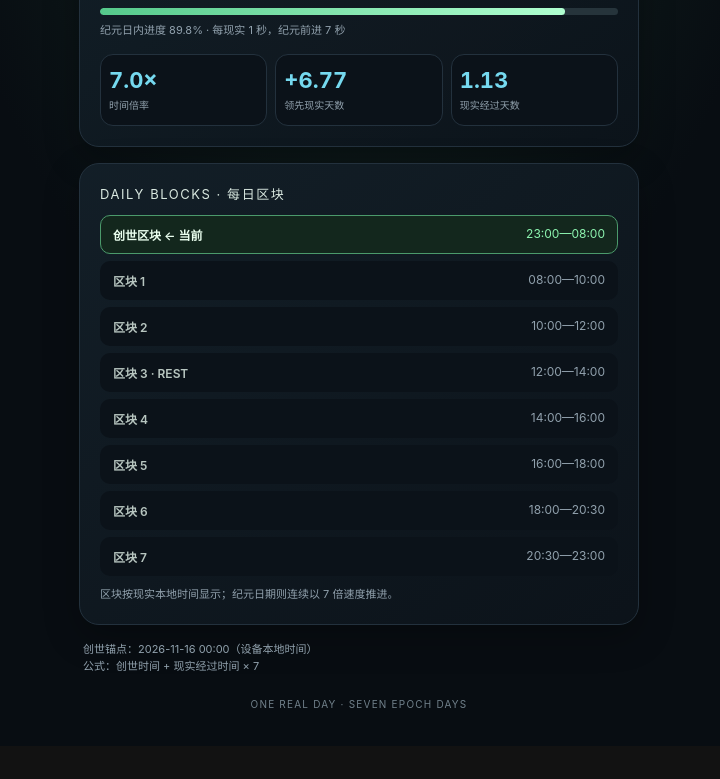
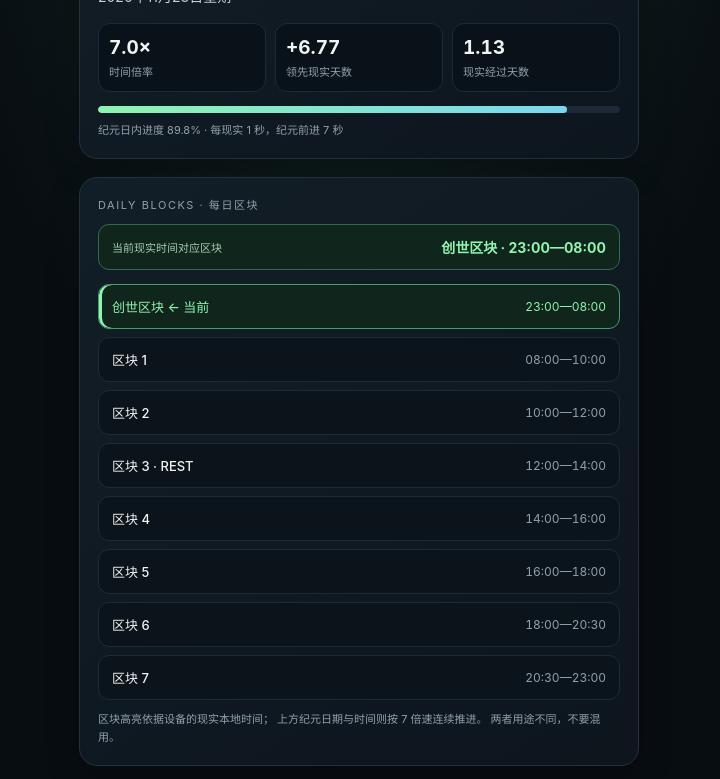
Before and after one commit to Cree111/epoch7, a plain HTML site: page index.html in a window 1280 px wide. Shown: the part 481-1260 px from the top of the page, without its empty margins (281-1001 px from the left). Before the commit the page ends 1227 px from the top, so only its background shows below. Drawn offline with Linux system fonts and the light colour scheme.

Commit message:
Update index.html

```diff
--- a/index.html
+++ b/index.html
@@ -1,87 +1,593 @@
-<!doctype html>
+
+<!DOCTYPE html>
 <html lang="zh-CN">
 <head>
-<meta charset="utf-8">
+<meta charset="UTF-8">
 <meta name="viewport" content="width=device-width, initial-scale=1, viewport-fit=cover">
 <meta name="theme-color" content="#080d12">
 <title>EPOCH-7 · 加速纪元历</title>
+
 <style>
-:root{color-scheme:dark;--bg:#080d12;--panel:#101922;--line:#23313d;--muted:#91a1ad;--green:#8df5b0;--cyan:#75d9ef}
-*{box-sizing:border-box}body{margin:0;background:radial-gradient(ellipse at 50% -15%,#183329 0%,var(--bg) 55%);color:#eef6f2;font-family:-apple-system,BlinkMacSystemFont,"Segoe UI",sans-serif;min-height:100vh;padding:env(safe-area-inset-top) 18px env(safe-area-inset-bottom)}
-main{max-width:560px;margin:0 auto;padding:28px 0 36px}.top{display:flex;justify-content:space-between;align-items:center;letter-spacing:.16em;font-size:12px;color:var(--muted)}.live{color:var(--green);border:1px solid #326b4c;border-radius:30px;padding:6px 10px}
-h1{font-size:32px;letter-spacing:.08em;margin:22px 0 4px}.sub{color:var(--muted);font-size:11px;letter-spacing:.18em}
-.panel{background:linear-gradient(145deg,rgba(19,31,40,.96),rgba(12,19,26,.96));border:1px solid var(--line);border-radius:20px;padding:20px;margin-top:16px;box-shadow:0 12px 35px #0004}
-.label{font-size:11px;color:var(--muted);letter-spacing:.13em}.date{font-size:clamp(29px,8vw,42px);font-weight:650;letter-spacing:.02em;margin:9px 0 2px;font-variant-numeric:tabular-nums}.clock{font-size:22px;color:#d0ddd7;font-variant-numeric:tabular-nums}.epoch .date{color:var(--green)}.epoch .clock{color:#b5f6ca}.stats{display:grid;grid-template-columns:repeat(3,1fr);gap:8px;margin-top:15px}.stat{background:#0b1219;border:1px solid var(--line);border-radius:13px;padding:12px 8px}.stat strong{display:block;font-size:22px;color:var(--cyan);font-variant-numeric:tabular-nums}.stat span{font-size:10px;color:var(--muted)}
-.track{height:7px;background:#26343b;border-radius:9px;overflow:hidden;margin:12px 0 7px}.fill{height:100%;width:0;background:linear-gradient(90deg,#55c98b,#b0ffd0);border-radius:9px}.small{font-size:11px;color:var(--muted);line-height:1.6}.section-title{font-size:13px;letter-spacing:.12em;color:#d9e8e0;margin-bottom:12px}.blocks{display:grid;gap:7px}.block{display:flex;justify-content:space-between;gap:10px;padding:10px 12px;border-radius:10px;background:#0b1219;border:1px solid transparent;font-size:12px;color:#b8c6c0}.block.active{border-color:#4b9a6b;background:#13271d;color:#eaffef}.block b{font-weight:600}.block em{font-style:normal;color:var(--muted)}.block.active em{color:var(--green)}footer{text-align:center;color:#71818b;font-size:10px;letter-spacing:.12em;margin-top:22px}
+:root {
+  color-scheme: dark;
+  --bg: #080d12;
+  --panel: #101922;
+  --line: #23313d;
+  --muted: #91a1ad;
+  --green: #8df5b0;
+  --cyan: #75d9ef;
+}
+
+* {
+  box-sizing: border-box;
+}
+
+body {
+  margin: 0;
+  background: radial-gradient(ellipse at 50% -15%, #183329 0%, var(--bg) 55%);
+  color: #eef6f2;
+  font-family: -apple-system, BlinkMacSystemFont, "Segoe UI", sans-serif;
+  min-height: 100vh;
+  padding: env(safe-area-inset-top) 18px env(safe-area-inset-bottom);
+}
+
+main {
+  max-width: 560px;
+  margin: 0 auto;
+  padding: 28px 0 36px;
+}
+
+.top {
+  display: flex;
+  justify-content: space-between;
+  align-items: center;
+  letter-spacing: .16em;
+  font-size: 12px;
+  color: var(--muted);
+}
+
+.live {
+  color: var(--green);
+  border: 1px solid #326b4c;
+  border-radius: 30px;
+  padding: 6px 10px;
+}
+
+h1 {
+  font-size: 32px;
+  letter-spacing: .08em;
+  margin: 22px 0 4px;
+}
+
+.sub {
+  color: var(--muted);
+  font-size: 11px;
+  letter-spacing: .18em;
+}
+
+.panel {
+  background: linear-gradient(145deg, #121e27, #0d151d);
+  border: 1px solid var(--line);
+  border-radius: 18px;
+  padding: 18px;
+  margin-top: 18px;
+  box-shadow: 0 12px 35px #0003;
+}
+
+.label,
+.section-title {
+  font-size: 11px;
+  letter-spacing: .14em;
+  color: var(--muted);
+}
+
+.clock {
+  font-size: clamp(38px, 11vw, 58px);
+  font-weight: 650;
+  letter-spacing: .035em;
+  margin: 9px 0 2px;
+  font-variant-numeric: tabular-nums;
+}
+
+.date {
+  font-size: 14px;
+  color: #c2d0d8;
+}
+
+.zone {
+  font-size: 11px;
+  color: var(--muted);
+  margin-top: 8px;
+}
+
+.epoch {
+  color: var(--green);
+}
+
+.stats {
+  display: grid;
+  grid-template-columns: repeat(3, 1fr);
+  gap: 9px;
+  margin-top: 17px;
+}
+
+.stat {
+  background: #0a1219;
+  border: 1px solid #1c2b35;
+  border-radius: 12px;
+  padding: 12px 10px;
+}
+
+.stat strong {
+  display: block;
+  font-size: 19px;
+  font-variant-numeric: tabular-nums;
+}
+
+.stat span {
+  display: block;
+  color: var(--muted);
+  font-size: 11px;
+  margin-top: 4px;
+}
+
+.progress {
+  height: 7px;
+  background: #1b2a34;
+  border-radius: 10px;
+  overflow: hidden;
+  margin-top: 14px;
+}
+
+.progress > div {
+  height: 100%;
+  width: 0;
+  background: linear-gradient(90deg, var(--green), var(--cyan));
+  border-radius: 10px;
+}
+
+.small {
+  font-size: 11px;
+  color: var(--muted);
+  line-height: 1.7;
+}
+
+.blocks {
+  display: grid;
+  gap: 8px;
+  margin-top: 14px;
+}
+
+.block {
+  display: flex;
+  justify-content: space-between;
+  align-items: center;
+  gap: 12px;
+  padding: 12px 13px;
+  border: 1px solid #1d2b35;
+  border-radius: 11px;
+  background: #0b141b;
+}
+
+.block b {
+  font-size: 13px;
+  font-weight: 550;
+}
+
+.block em {
+  font-style: normal;
+  color: var(--muted);
+  font-size: 12px;
+  font-variant-numeric: tabular-nums;
+}
+
+.block.active {
+  border-color: #4b9b6a;
+  background: #10251b;
+  box-shadow: inset 3px 0 var(--green);
+}
+
+.block.active b,
+.block.active em {
+  color: var(--green);
+}
+
+.current {
+  display: flex;
+  justify-content: space-between;
+  align-items: center;
+  gap: 12px;
+  margin-top: 12px;
+  padding: 12px 13px;
+  background: #10251b;
+  border: 1px solid #326b4c;
+  border-radius: 11px;
+}
+
+.current span {
+  font-size: 11px;
+  color: #a6cbb3;
+}
+
+.current strong {
+  color: var(--green);
+  font-size: 14px;
+}
+
+footer {
+  text-align: center;
+  color: #52636d;
+  font-size: 10px;
+  letter-spacing: .2em;
+  margin-top: 26px;
+}
+
+@media (max-width: 380px) {
+  .stats {
+    gap: 6px;
+  }
+
+  .stat {
+    padding: 10px 7px;
+  }
+
+  .stat strong {
+    font-size: 17px;
+  }
+}
 </style>
 </head>
-<body><main>
-<div class="top"><span>PERSONAL TIME SYSTEM</span><span class="live">● LIVE · 7×</span></div>
-<h1>EPOCH-7</h1><div class="sub">THE ACCELERATED CALENDAR</div>
+
+<body>
+<main>
+
+  <div class="top">
+    <span>PROJECT · EPOCH-7</span>
+    <span class="live">● LIVE</span>
+  </div>
+
+  <h1>EPOCH-7</h1>
+  <div class="sub">THE ACCELERATED CALENDAR</div>
+
+  <!-- 现实时间 -->
   <section class="panel">
- <div class="label">REAL WORLD · 现实时间</div>
- <div class="date" id="realDate">----</div><div class="clock" id="realClock">--:--:--</div>
- <div class="small" id="zone"></div>
+    <div class="label">REAL TIME · 现实时间</div>
+    <div class="clock" id="realClock">--:--:--</div>
+    <div class="date" id="realDate">----</div>
+    <div class="zone" id="zone">设备时区：--</div>
   </section>
-<section class="panel epoch">
- <div class="label">ACCELERATED TIME · 加速时间</div>
- <div class="date" id="epochDate">----</div><div class="clock" id="epochClock">--:--:--</div>
- <div class="track"><div class="fill" id="progress"></div></div>
- <div class="small" id="progressText">正在计算时间流速…</div>
+
+  <!-- 纪元时间 -->
+  <section class="panel">
+    <div class="label epoch">ACCELERATED TIME · 加速纪元时间</div>
+
+    <div class="clock epoch" id="epochClock">--:--:--</div>
+    <div class="date" id="epochDate">----</div>
+
     <div class="stats">
-  <div class="stat"><strong>7.0×</strong><span>时间倍率</span></div>
-  <div class="stat"><strong id="ahead">+0</strong><span>领先现实天数</span></div>
-  <div class="stat"><strong id="elapsed">0</strong><span>现实经过天数</span></div>
+      <div class="stat">
+        <strong>7.0×</strong>
+        <span>时间倍率</span>
+      </div>
+
+      <div class="stat">
+        <strong id="ahead">+0.00</strong>
+        <span>领先现实天数</span>
+      </div>
+
+      <div class="stat">
+        <strong id="elapsed">0.00</strong>
+        <span>现实经过天数</span>
+      </div>
+    </div>
+
+    <div class="progress">
+      <div id="progress"></div>
+    </div>
+
+    <div class="small" id="progressText" style="margin-top:8px">
+      纪元日内进度 · 每现实 1 秒，纪元前进 7 秒
     </div>
   </section>
+
+  <!-- 每日区块 -->
   <section class="panel">
     <div class="section-title">DAILY BLOCKS · 每日区块</div>
+
+    <div class="current">
+      <span>当前现实时间对应区块</span>
+      <strong id="currentBlock">正在计算…</strong>
+    </div>
+
     <div class="blocks" id="blocks"></div>
- <div class="small" style="margin-top:10px">区块按现实本地时间显示；纪元日期则连续以 7 倍速度推进。</div>
+
+    <div class="small" style="margin-top:10px">
+      区块高亮依据设备的现实本地时间；
+      上方纪元日期与时间则按 7 倍速连续推进。
+      两者用途不同，不要混用。
+    </div>
   </section>
-<div class="small" style="margin:16px 4px 0">创世锚点：2026-11-16 00:00（设备本地时间）<br>公式：创世时间 + 现实经过时间 × 7</div>
-<footer>ONE REAL DAY · SEVEN EPOCH DAYS</footer>
+
+  <div class="small" style="margin:16px 4px 0">
+    创世锚点：2026-11-16 00:00（设备本地时间）<br>
+    公式：纪元时间 = 创世时间 +（现实时间 − 创世时间）× 7
+  </div>
+
+  <footer>
+    ONE REAL DAY · SEVEN EPOCH DAYS
+  </footer>
+
 </main>
+
 <script>
-const RATE=7;
-const GENESIS=new Date(2026,10,16,0,0,0,0); // local midnight on the chosen genesis date
-const fmtDate=d=>new Intl.DateTimeFormat('zh-CN',{year:'numeric',month:'2-digit',day:'2-digit',weekday:'long'}).format(d);
-const pad=n=>String(n).padStart(2,'0');
-const fmtClock=d=>`${pad(d.getHours())}:${pad(d.getMinutes())}:${pad(d.getSeconds())}`;
-const blocks=[
- ['创世区块','23:00—08:00',23*60,8*60],
- ['区块 1','08:00—10:00',8*60,10*60],
- ['区块 2','10:00—12:00',10*60,12*60],
- ['区块 3 · REST','12:00—14:00',12*60,14*60],
- ['区块 4','14:00—16:00',14*60,16*60],
- ['区块 5','16:00—18:00',16*60,18*60],
- ['区块 6','18:00—20:30',18*60,20*60+30],
- ['区块 7','20:30—23:00',20*60+30,23*60]
+"use strict";
+
+// ==============================
+// EPOCH-7 核心参数
+// ==============================
+
+// 时间倍率：现实时间每走 1 秒，纪元时间走 7 秒
+const RATE = 7;
+
+// 创世锚点：2026 年 11 月 16 日 00:00
+// 使用设备本地时间
+const GENESIS = new Date(2026, 10, 16, 0, 0, 0, 0);
+
+
+// ==============================
+// 每日区块定义
+// ==============================
+
+const BLOCKS = [
+  {
+    name: "创世区块",
+    start: 23 * 60,
+    end: 8 * 60,
+    label: "23:00—08:00"
+  },
+  {
+    name: "区块 1",
+    start: 8 * 60,
+    end: 10 * 60,
+    label: "08:00—10:00"
+  },
+  {
+    name: "区块 2",
+    start: 10 * 60,
+    end: 12 * 60,
+    label: "10:00—12:00"
+  },
+  {
+    name: "区块 3 · REST",
+    start: 12 * 60,
+    end: 14 * 60,
+    label: "12:00—14:00"
+  },
+  {
+    name: "区块 4",
+    start: 14 * 60,
+    end: 16 * 60,
+    label: "14:00—16:00"
+  },
+  {
+    name: "区块 5",
+    start: 16 * 60,
+    end: 18 * 60,
+    label: "16:00—18:00"
+  },
+  {
+    name: "区块 6",
+    start: 18 * 60,
+    end: 20 * 60 + 30,
+    label: "18:00—20:30"
+  },
+  {
+    name: "区块 7",
+    start: 20 * 60 + 30,
+    end: 23 * 60,
+    label: "20:30—23:00"
+  }
 ];
-function activeBlock(now){
- const m=now.getHours()*60+now.getMinutes();
- if(m>=23||m<8)return 0;
- return blocks.findIndex((b,i)=>i>0&&m>=b[2]&&m<b[3]);
+
+
+// ==============================
+// 时间格式化
+// ==============================
+
+function pad(value) {
+  return String(value).padStart(2, "0");
 }
-function render(){
- const now=new Date();
- const elapsedMs=now-GENESIS;
- const accelerated=new Date(GENESIS.getTime()+elapsedMs*RATE);
- document.getElementById('realDate').textContent=fmtDate(now);
- document.getElementById('realClock').textContent=fmtClock(now);
- document.getElementById('zone').textContent='设备时区：'+Intl.DateTimeFormat().resolvedOptions().timeZone;
- document.getElementById('epochDate').textContent=fmtDate(accelerated);
- document.getElementById('epochClock').textContent=fmtClock(accelerated);
- const elapsedDays=elapsedMs/86400000;
- const aheadDays=(accelerated-now)/86400000;
- document.getElementById('ahead').textContent='+'+aheadDays.toFixed(2);
- document.getElementById('elapsed').textContent=elapsedDays.toFixed(2);
- const fraction=(accelerated.getHours()*3600+accelerated.getMinutes()*60+accelerated.getSeconds())/86400*100;
- document.getElementById('progress').style.width=fraction+'%';
- document.getElementById('progressText').textContent=`纪元日内进度 ${fraction.toFixed(1)}% · 每现实 1 秒，纪元前进 7 秒`;
- const active=activeBlock(now);
- document.getElementById('blocks').innerHTML=blocks.map((b,i)=>`<div class="block ${i===active?'active':''}"><b>${b[0]} ${i===active?'← 当前':''}</b><em>${b[1]}</em></div>`).join('');
+
+function formatClock(date) {
+  return (
+    pad(date.getHours()) + ":" +
+    pad(date.getMinutes()) + ":" +
+    pad(date.getSeconds())
+  );
 }
-render();setInterval(render,250);
+
+function formatDate(date) {
+  return new Intl.DateTimeFormat("zh-CN", {
+    year: "numeric",
+    month: "2-digit",
+    day: "2-digit",
+    weekday: "long"
+  }).format(date);
+}
+
+
+// ==============================
+// 当前区块判断
+// 只使用现实本地时间
+// ==============================
+
+function getActiveBlockIndex(date) {
+
+  const minute =
+    date.getHours() * 60 +
+    date.getMinutes();
+
+  // 创世区块：23:00 至次日 08:00
+  if (minute >= 23 * 60 || minute < 8 * 60) {
+    return 0;
+  }
+
+  // 区块 1：08:00—10:00
+  if (minute >= 8 * 60 && minute < 10 * 60) {
+    return 1;
+  }
+
+  // 区块 2：10:00—12:00
+  if (minute >= 10 * 60 && minute < 12 * 60) {
+    return 2;
+  }
+
+  // 区块 3：12:00—14:00
+  if (minute >= 12 * 60 && minute < 14 * 60) {
+    return 3;
+  }
+
+  // 区块 4：14:00—16:00
+  if (minute >= 14 * 60 && minute < 16 * 60) {
+    return 4;
+  }
+
+  // 区块 5：16:00—18:00
+  if (minute >= 16 * 60 && minute < 18 * 60) {
+    return 5;
+  }
+
+  // 区块 6：18:00—20:30
+  if (minute >= 18 * 60 && minute < 20 * 60 + 30) {
+    return 6;
+  }
+
+  // 区块 7：20:30—23:00
+  return 7;
+}
+
+
+// ==============================
+// 页面更新
+// ==============================
+
+function render() {
+
+  // 获取现实世界当前时间
+  const now = new Date();
+
+  // 计算现实时间与创世时间的差值
+  const elapsedMs = now.getTime() - GENESIS.getTime();
+
+  // 根据七倍速公式计算纪元时间
+  const accelerated = new Date(
+    GENESIS.getTime() + elapsedMs * RATE
+  );
+
+
+  // ----------------------------
+  // 现实时间
+  // ----------------------------
+
+  document.getElementById("realDate").textContent =
+    formatDate(now);
+
+  document.getElementById("realClock").textContent =
+    formatClock(now);
+
+  document.getElementById("zone").textContent =
+    "设备时区：" +
+    Intl.DateTimeFormat().resolvedOptions().timeZone;
+
+
+  // ----------------------------
+  // 纪元时间
+  // ----------------------------
+
+  document.getElementById("epochDate").textContent =
+    formatDate(accelerated);
+
+  document.getElementById("epochClock").textContent =
+    formatClock(accelerated);
+
+
+  // ----------------------------
+  // 统计数据
+  // ----------------------------
+
+  const elapsedDays = elapsedMs / 86400000;
+
+  const aheadDays =
+    (accelerated.getTime() - now.getTime()) / 86400000;
+
+  document.getElementById("ahead").textContent =
+    (aheadDays >= 0 ? "+" : "") + aheadDays.toFixed(2);
+
+  document.getElementById("elapsed").textContent =
+    elapsedDays.toFixed(2);
+
+
+  // ----------------------------
+  // 纪元日内进度
+  // ----------------------------
+
+  const secondsIntoDay =
+    accelerated.getHours() * 3600 +
+    accelerated.getMinutes() * 60 +
+    accelerated.getSeconds();
+
+  const fraction = secondsIntoDay / 86400 * 100;
+
+  document.getElementById("progress").style.width =
+    fraction + "%";
+
+  document.getElementById("progressText").textContent =
+    "纪元日内进度 " + fraction.toFixed(1) +
+    "% · 每现实 1 秒，纪元前进 7 秒";
+
+
+  // ----------------------------
+  // 当前区块
+  // 关键：传入现实时间 now
+  // 绝不传入 accelerated
+  // ----------------------------
+
+  const activeIndex = getActiveBlockIndex(now);
+
+  const activeBlock = BLOCKS[activeIndex];
+
+  document.getElementById("currentBlock").textContent =
+    activeBlock.name + " · " + activeBlock.label;
+
+
+  // ----------------------------
+  // 绘制区块列表
+  // ----------------------------
+
+  document.getElementById("blocks").innerHTML =
+    BLOCKS.map((block, index) => {
+
+      const isActive = index === activeIndex;
+
+      return `
+        <div class="block ${isActive ? "active" : ""}">
+          <b>
+            ${block.name}${isActive ? " ← 当前" : ""}
+          </b>
+          <em>${block.label}</em>
+        </div>
+      `;
+
+    }).join("");
+}
+
+
+// 页面启动
+render();
+
+// 每 250 毫秒刷新一次
+setInterval(render, 250);
+
 </script>
-</body></html>
+</body>
+</html>
```
Lines whose indentation alone changed are shown as unchanged.
